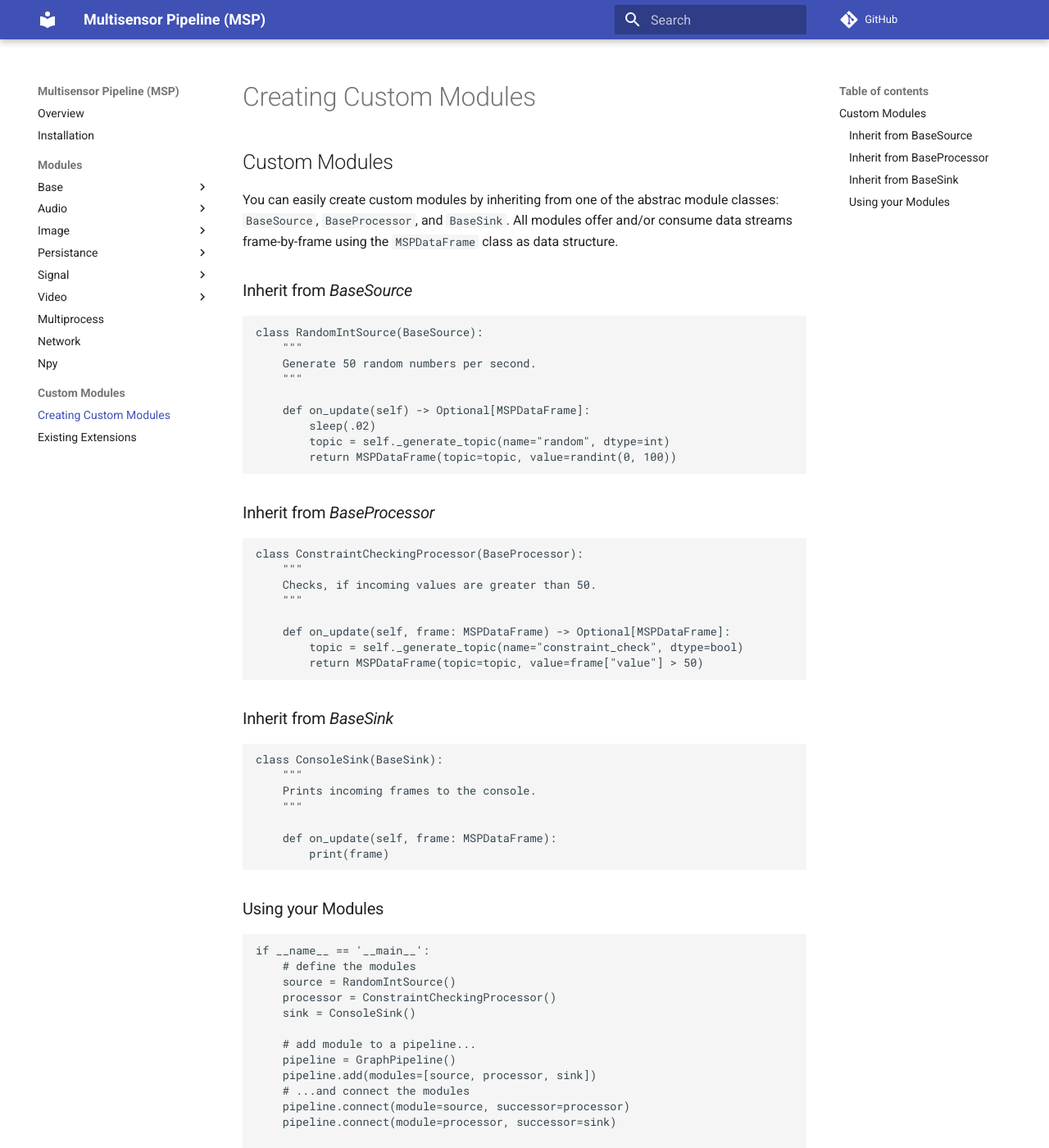
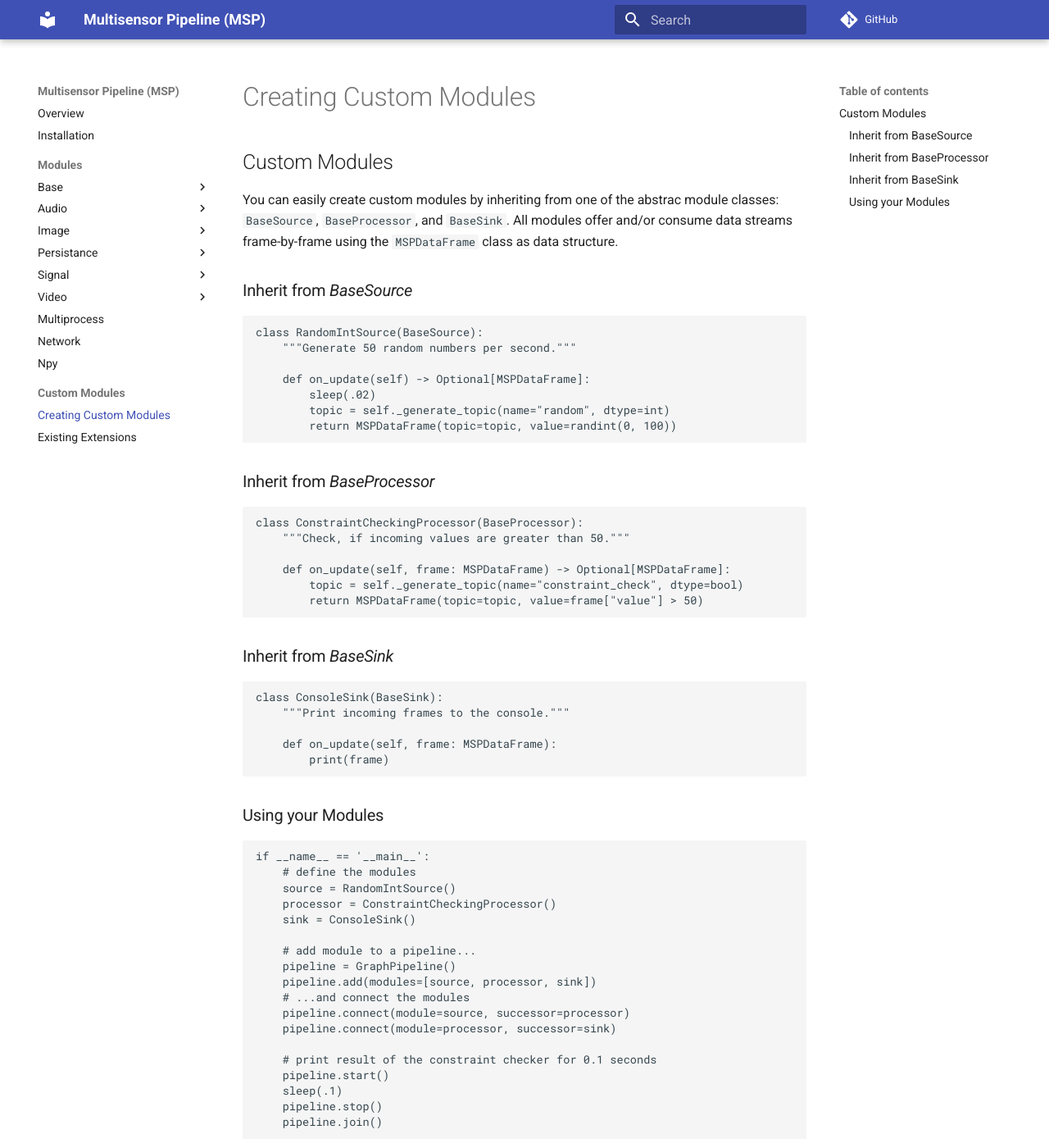
Before and after one commit to DFKI-Interactive-Machine-Learning/multisensor-pipeline, an MkDocs documentation site: the page built from docs/custom_modules.md, in a window 1280 px wide and 1400 px high. Shown: the whole window at 82% size. Built offline with MkDocs 1.6.1 and Material for MkDocs 9.7.7, drawn with Linux system fonts in a browser that asks for light colours; comment, search, counter and statistics services are not loaded.

Commit message:
Make all class docstrings oneliners

````diff
--- a/docs/custom_modules.md
+++ b/docs/custom_modules.md
@@ -5,9 +5,7 @@ You can easily create custom modules by inheriting from one of the abstrac modul
 ### Inherit from _BaseSource_
 ```python
 class RandomIntSource(BaseSource):
-    """
-    Generate 50 random numbers per second.
-    """
+    """Generate 50 random numbers per second."""
 
     def on_update(self) -> Optional[MSPDataFrame]:
         sleep(.02)
@@ -18,9 +16,7 @@ class RandomIntSource(BaseSource):
 ### Inherit from _BaseProcessor_
 ```python
 class ConstraintCheckingProcessor(BaseProcessor):
-    """
-    Checks, if incoming values are greater than 50.
-    """
+    """Check, if incoming values are greater than 50."""
 
     def on_update(self, frame: MSPDataFrame) -> Optional[MSPDataFrame]:
         topic = self._generate_topic(name="constraint_check", dtype=bool)
@@ -30,9 +26,7 @@ class ConstraintCheckingProcessor(BaseProcessor):
 ### Inherit from _BaseSink_
 ```python
 class ConsoleSink(BaseSink):
-    """
-    Prints incoming frames to the console.
-    """
+    """Print incoming frames to the console."""
 
     def on_update(self, frame: MSPDataFrame):
         print(frame)
````
Also changed, not shown: README.md (+3 -9 lines).
